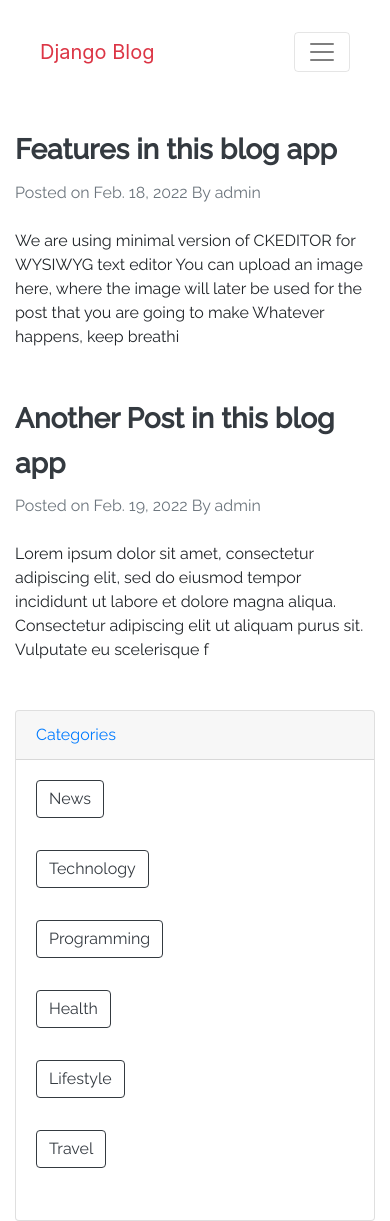
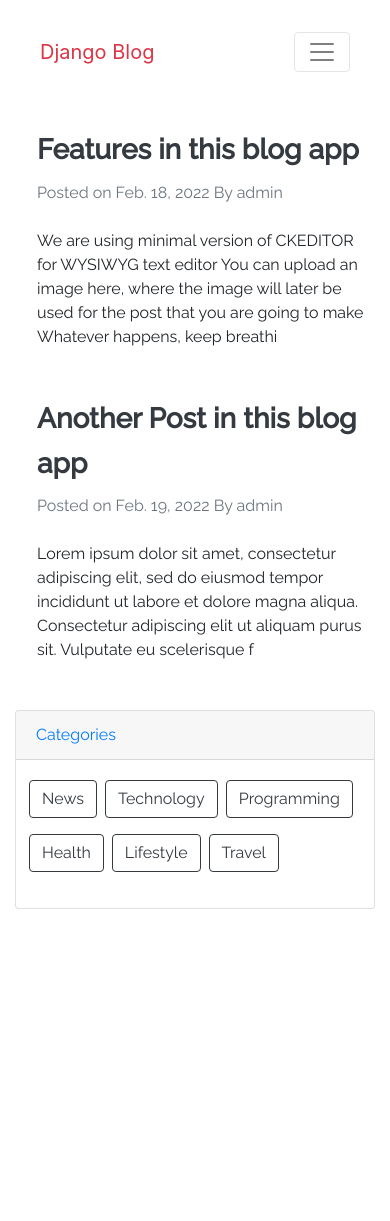
Before and after one commit to awesomedev08/Django-Blog, a Django app: page /blog/ in a window 390 px wide. After the commit the page ends 909 px from the top, so only its background shows below. Run offline with Django 4.2, Linux system fonts and the light colour scheme; data comes from the database, SQL or seed files in the repository; some libraries are stand-ins or nearby versions.

Commit message:
Modified: Fix not responsive in device mobile

```diff
--- a/posts/templates/posts/index.html
+++ b/posts/templates/posts/index.html
@@ -10,7 +10,7 @@
 {% include 'main/utils/navbar.html' %}
     <div class="container mt-5 body-blog">
        <div class="row">
-           <div class="col-lg-8">
+           <div class="col-lg-8 hero">
                {% for post in posts %}
                <article>
                    <header class="mb-4">
--- a/posts/templates/posts/show-blog.html
+++ b/posts/templates/posts/show-blog.html
@@ -11,7 +11,7 @@
 
 <div class="container mt-5 body-blog">
     <div class="row">
-        <div class="col-lg-8">
+        <div class="col-lg-8 hero">
             <article>
                 <header class="mb-4">
                     <h1 class="title-blog">{{post.title}}</h1>
--- a/posts/templates/posts/utils/categories-card.html
+++ b/posts/templates/posts/utils/categories-card.html
@@ -4,17 +4,12 @@
         <a href="{% url 'blog:list_categories' %}">Categories</a>
     </div>
     <div class="card-body">
-        <div class="row d-flex">
+        <div class="row">
             {% get_categories as categories%}
             {% for category in categories %}
-            <div class="col-sm-6">
-                <ul class="list-unstyled">
+            <div class="col-xs-3 ml-2">
 
-                    <li>
                             <a href="{% url 'blog:category' category.name %}" class="btn btn-outline-dark mb-3">{{category.name}}</a>
-                    </li>
-
-                </ul>
             </div>
             {% endfor %}
         </div>
```
